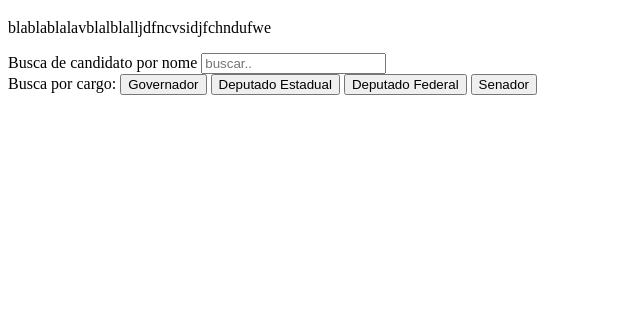
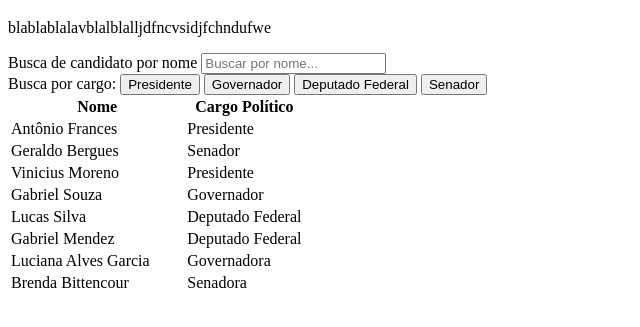
Before and after one commit to FlaynerSB/Transparencia, a plain HTML site: page Transparencia.html in a window 1280 px wide. Shown: the part 87-414 px from the top of the page, without its empty margins (0-640 px from the left). Drawn offline with Linux system fonts and the light colour scheme.

Commit message:
Atualização do código
Busca por nomes funcionando e Adicionamento de uma tabela de nomes.

```diff
--- a/Transparencia.html
+++ b/Transparencia.html
@@ -17,19 +17,82 @@
         <div>
           <!-- barra de busca nominal-->
           Busca de candidato por nome
-          <input type="text" placeholder="buscar..">
+          <input type="text" id="myInput" onkeyup="myFunction()" placeholder="Buscar por nome..." title="Escreva um nome">
         </div>
     </div>
-
     <div class="Menu">
       Busca por cargo:
       <!-- botoes funcionais -->
-      <button type="button">Governador</button>
-      <button type="button">Deputado Estadual</button>
-      <button type="button">Deputado Federal</button>
-      <button type="button">Senador</button>
+      <button type="button" >Presidente</button>
+      <button type="button" >Governador</button>
+      <button type="button" >Deputado Federal</button>
+      <button type="button" >Senador</button>
 
     </div>
+
+    <!-- Script para que a busca funcione pelo nome -->
+    <script>
+        function myFunction() {
+          var input, filter, table, tr, td, i;
+          input = document.getElementById("myInput");
+          filter = input.value.toUpperCase();
+          table = document.getElementById("myTable");
+          tr = table.getElementsByTagName("tr");
+          for (i = 0; i < tr.length; i++) {
+            td = tr[i].getElementsByTagName("td")[0];
+            if (td) {
+              if (td.innerHTML.toUpperCase().indexOf(filter) > -1) {
+                tr[i].style.display = "";
+              } else {
+                tr[i].style.display = "none";
+              }
+            }
+          }
+        }
+        </script>
+    <!-- Filtro de bottões -->
+
+
+    <!-- Tabela com os Candidatos -->
+        <table id="myTable">
+            <tr class="header">
+              <th style="width:60%;">Nome</th>
+              <th style="width:40%;">Cargo Político</th>
+            </tr>
+            <tr>
+              <td>Antônio Frances</td>
+              <td>Presidente</td>
+            </tr>
+            <tr>
+              <td>Geraldo Bergues</td>
+              <td>Senador</td>
+            </tr>
+            <tr>
+              <td>Vinicius Moreno</td>
+              <td>Presidente</td>
+            </tr>
+            <tr>
+              <td>Gabriel Souza</td>
+              <td>Governador</td>
+            </tr>
+            <tr>
+              <td>Lucas Silva</td>
+              <td>Deputado Federal</td>
+            </tr>
+            <tr>
+              <td>Gabriel Mendez</td>
+              <td>Deputado Federal</td>
+            </tr>
+            <tr>
+              <td>Luciana Alves Garcia</td>
+              <td>Governadora</td>
+            </tr>
+            <tr>
+              <td>Brenda Bittencour</td>
+              <td>Senadora</td>
+            </tr>
+          </table>
+
 
 
 
```
